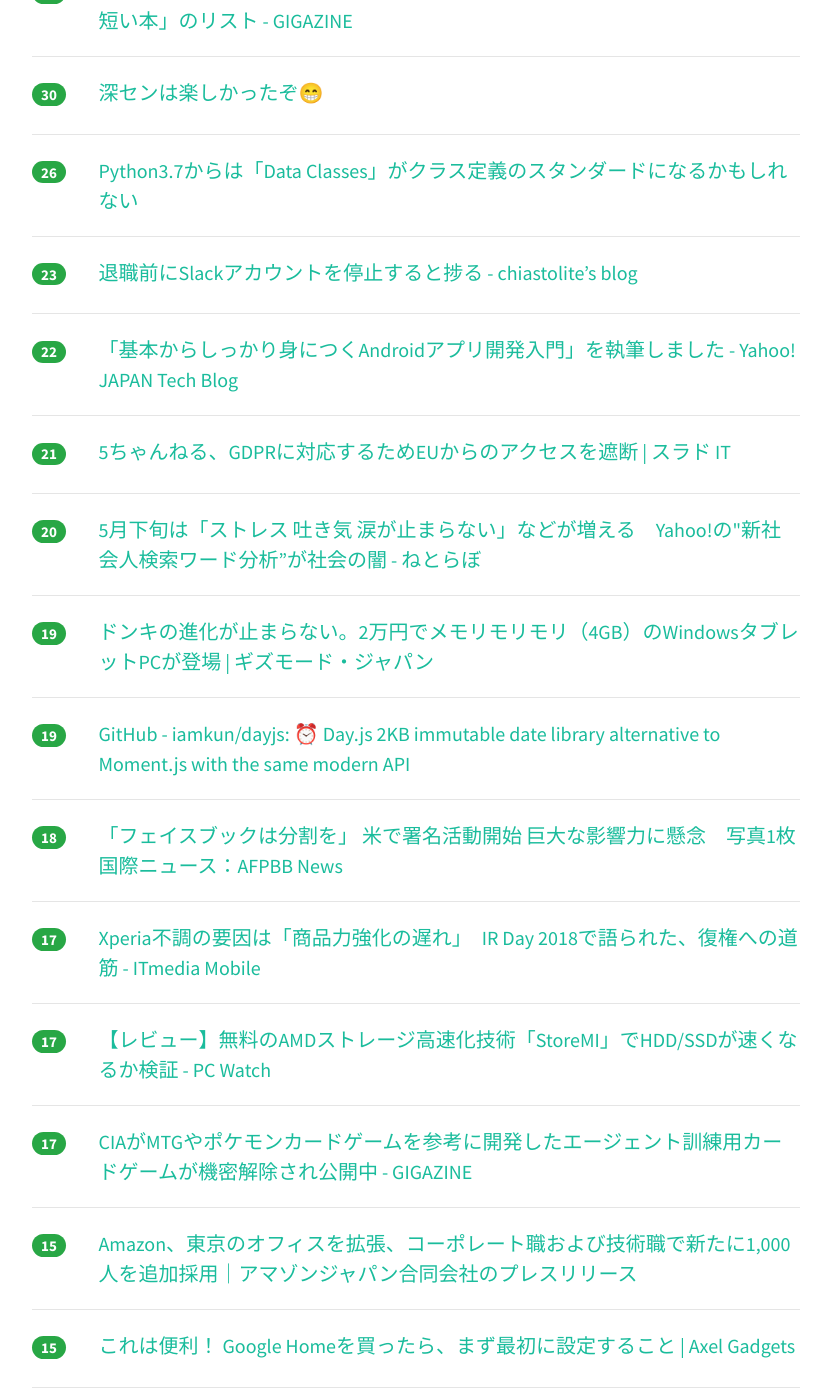
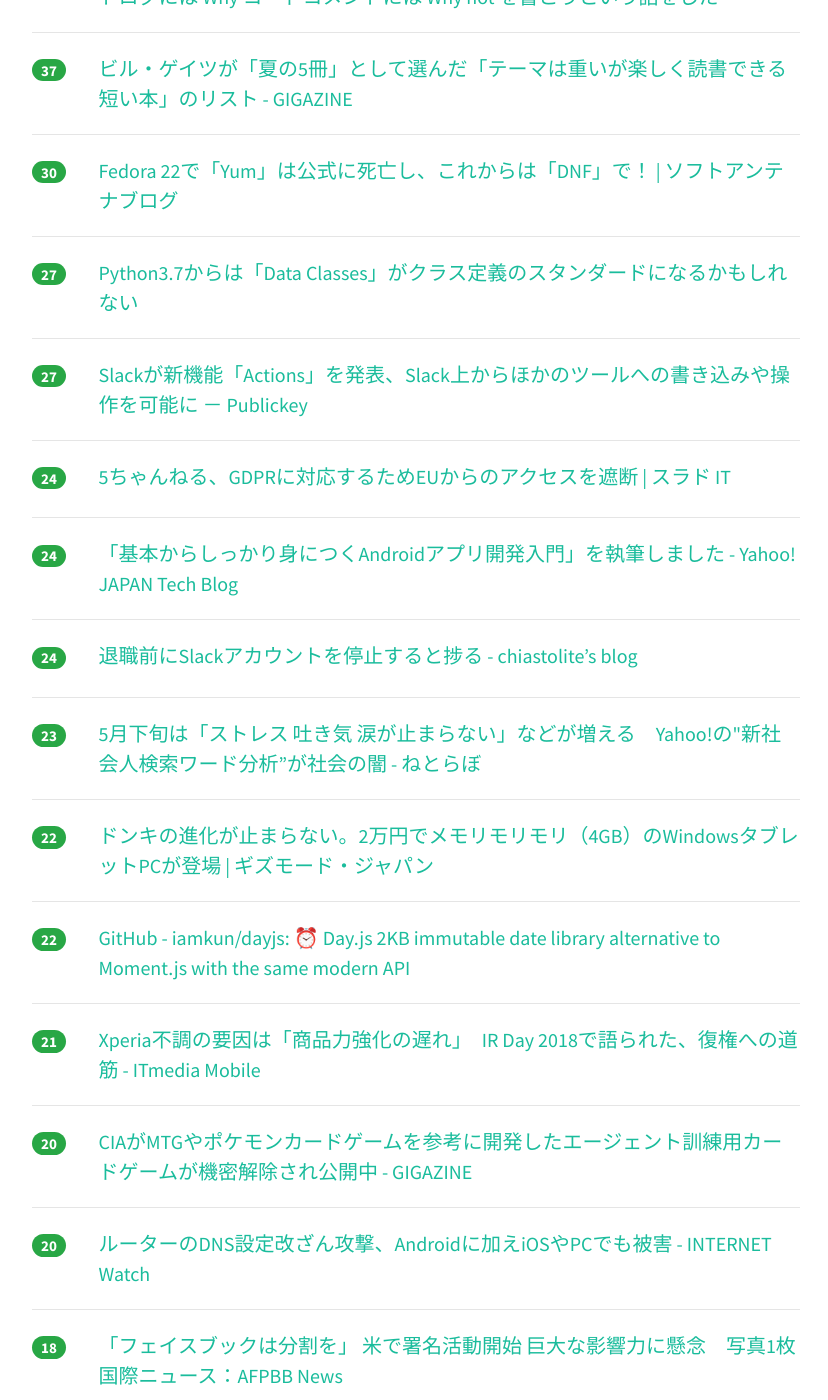
Before and after one commit to yatta47/hatena-matome-site, a Jekyll site: the page built from _posts/2018-05-23-hatena.md, in a window 1280 px wide and 1400 px high, scrolled down 521 px. Shown: the whole window, without its empty margins (224-1052 px from the left). Built offline with Jekyll 4.4.1, drawn with Linux system fonts in a browser that asks for light colours; nearby versions of some CDN libraries; some of the changed text lies outside the part shown.

Commit message:
Updated 2018-05-23

```diff
--- a/_posts/2018-05-23-hatena.md
+++ b/_posts/2018-05-23-hatena.md
@@ -1,59 +1,84 @@
 ---
 layout: post
 title:  "2018-05-23 はてぶIT"
-date:   2018-05-23 08:02:42
+date:   2018-05-23 09:03:35
 tags: [it-hotentry]
 ---
-20 件のデータあり
+24 件のデータあり
 
 <hr><div class="row">
-<div class="col-1"><span class="badge badge-pill badge-success h2">36</span></div>
+<div class="col-1"><span class="badge badge-pill badge-success h2">86</span></div>
+<div class="col-11"><a href='https://anond.hatelabo.jp/20180522233419' target='_blank'>深センは楽しかったぞ😁</a></div>
+</div>
+<hr>
+<div class="row">
+<div class="col-1"><span class="badge badge-pill badge-success h2">39</span></div>
 <div class="col-11"><a href='http://twitter.com/t_wada/status/904916106153828352' target='_blank'>Takuto Wadaさんのツイート: "コードには How テストコードには What コミットログには Why コードコメントには Why not を書こうという話をした"</a></div>
 </div>
 <hr>
 <div class="row">
-<div class="col-1"><span class="badge badge-pill badge-success h2">33</span></div>
+<div class="col-1"><span class="badge badge-pill badge-success h2">37</span></div>
 <div class="col-11"><a href='https://gigazine.net/news/20180522-5-books-worth-reading-summer/' target='_blank'>ビル・ゲイツが「夏の5冊」として選んだ「テーマは重いが楽しく読書できる短い本」のリスト - GIGAZINE</a></div>
 </div>
 <hr>
 <div class="row">
 <div class="col-1"><span class="badge badge-pill badge-success h2">30</span></div>
-<div class="col-11"><a href='https://anond.hatelabo.jp/20180522233419' target='_blank'>深センは楽しかったぞ😁</a></div>
+<div class="col-11"><a href='https://www.softantenna.com/wp/unix/yum-is-dead/' target='_blank'>Fedora 22で「Yum」は公式に死亡し、これからは「DNF」で！ | ソフトアンテナブログ</a></div>
 </div>
 <hr>
 <div class="row">
-<div class="col-1"><span class="badge badge-pill badge-success h2">26</span></div>
+<div class="col-1"><span class="badge badge-pill badge-success h2">27</span></div>
 <div class="col-11"><a href='https://qiita.com/tag1216/items/13b032348c893667862a' target='_blank'>Python3.7からは「Data Classes」がクラス定義のスタンダードになるかもしれない</a></div>
 </div>
 <hr>
 <div class="row">
-<div class="col-1"><span class="badge badge-pill badge-success h2">23</span></div>
+<div class="col-1"><span class="badge badge-pill badge-success h2">27</span></div>
+<div class="col-11"><a href='https://www.publickey1.jp/blog/18/slackactionsslack.html' target='_blank'>Slackが新機能「Actions」を発表、Slack上からほかのツールへの書き込みや操作を可能に － Publickey</a></div>
+</div>
+<hr>
+<div class="row">
+<div class="col-1"><span class="badge badge-pill badge-success h2">24</span></div>
+<div class="col-11"><a href='https://it.srad.jp/story/18/05/22/0455238/' target='_blank'>5ちゃんねる、GDPRに対応するためEUからのアクセスを遮断 | スラド IT</a></div>
+</div>
+<hr>
+<div class="row">
+<div class="col-1"><span class="badge badge-pill badge-success h2">24</span></div>
+<div class="col-11"><a href='https://techblog.yahoo.co.jp/android/201805_kuroobi_book/' target='_blank'>「基本からしっかり身につくAndroidアプリ開発入門」を執筆しました - Yahoo! JAPAN Tech Blog</a></div>
+</div>
+<hr>
+<div class="row">
+<div class="col-1"><span class="badge badge-pill badge-success h2">24</span></div>
 <div class="col-11"><a href='https://chiastolite.hatenablog.com/entry/2018/05/22/163033' target='_blank'>退職前にSlackアカウントを停止すると捗る - chiastolite’s blog</a></div>
 </div>
 <hr>
 <div class="row">
+<div class="col-1"><span class="badge badge-pill badge-success h2">23</span></div>
+<div class="col-11"><a href='http://nlab.itmedia.co.jp/nl/articles/1805/22/news072.html' target='_blank'>5月下旬は「ストレス 吐き気 涙が止まらない」などが増える　Yahoo!の"新社会人検索ワード分析”が社会の闇 - ねとらぼ</a></div>
+</div>
+<hr>
+<div class="row">
 <div class="col-1"><span class="badge badge-pill badge-success h2">22</span></div>
-<div class="col-11"><a href='https://techblog.yahoo.co.jp/android/201805_kuroobi_book/' target='_blank'>「基本からしっかり身につくAndroidアプリ開発入門」を執筆しました - Yahoo! JAPAN Tech Blog</a></div>
+<div class="col-11"><a href='https://www.gizmodo.jp/2018/05/donki-pc-rm-f106-sr.html' target='_blank'>ドンキの進化が止まらない。2万円でメモリモリモリ（4GB）のWindowsタブレットPCが登場 | ギズモード・ジャパン</a></div>
+</div>
+<hr>
+<div class="row">
+<div class="col-1"><span class="badge badge-pill badge-success h2">22</span></div>
+<div class="col-11"><a href='https://github.com/iamkun/dayjs' target='_blank'>GitHub - iamkun/dayjs: ⏰ Day.js 2KB immutable date library alternative to Moment.js with the same modern API</a></div>
 </div>
 <hr>
 <div class="row">
 <div class="col-1"><span class="badge badge-pill badge-success h2">21</span></div>
-<div class="col-11"><a href='https://it.srad.jp/story/18/05/22/0455238/' target='_blank'>5ちゃんねる、GDPRに対応するためEUからのアクセスを遮断 | スラド IT</a></div>
+<div class="col-11"><a href='http://www.itmedia.co.jp/mobile/articles/1805/22/news139.html' target='_blank'>Xperia不調の要因は「商品力強化の遅れ」　IR Day 2018で語られた、復権への道筋 - ITmedia Mobile</a></div>
 </div>
 <hr>
 <div class="row">
 <div class="col-1"><span class="badge badge-pill badge-success h2">20</span></div>
-<div class="col-11"><a href='http://nlab.itmedia.co.jp/nl/articles/1805/22/news072.html' target='_blank'>5月下旬は「ストレス 吐き気 涙が止まらない」などが増える　Yahoo!の"新社会人検索ワード分析”が社会の闇 - ねとらぼ</a></div>
+<div class="col-11"><a href='https://gigazine.net/news/20180522-cia-card-game-collection-deck/' target='_blank'>CIAがMTGやポケモンカードゲームを参考に開発したエージェント訓練用カードゲームが機密解除され公開中 - GIGAZINE</a></div>
 </div>
 <hr>
 <div class="row">
-<div class="col-1"><span class="badge badge-pill badge-success h2">19</span></div>
-<div class="col-11"><a href='https://www.gizmodo.jp/2018/05/donki-pc-rm-f106-sr.html' target='_blank'>ドンキの進化が止まらない。2万円でメモリモリモリ（4GB）のWindowsタブレットPCが登場 | ギズモード・ジャパン</a></div>
-</div>
-<hr>
-<div class="row">
-<div class="col-1"><span class="badge badge-pill badge-success h2">19</span></div>
-<div class="col-11"><a href='https://github.com/iamkun/dayjs' target='_blank'>GitHub - iamkun/dayjs: ⏰ Day.js 2KB immutable date library alternative to Moment.js with the same modern API</a></div>
+<div class="col-1"><span class="badge badge-pill badge-success h2">20</span></div>
+<div class="col-11"><a href='https://internet.watch.impress.co.jp/docs/news/1123223.html' target='_blank'>ルーターのDNS設定改ざん攻撃、Androidに加えiOSやPCでも被害 - INTERNET Watch</a></div>
 </div>
 <hr>
 <div class="row">
@@ -62,33 +87,33 @@ tags: [it-hotentry]
 </div>
 <hr>
 <div class="row">
-<div class="col-1"><span class="badge badge-pill badge-success h2">17</span></div>
-<div class="col-11"><a href='http://www.itmedia.co.jp/mobile/articles/1805/22/news139.html' target='_blank'>Xperia不調の要因は「商品力強化の遅れ」　IR Day 2018で語られた、復権への道筋 - ITmedia Mobile</a></div>
+<div class="col-1"><span class="badge badge-pill badge-success h2">18</span></div>
+<div class="col-11"><a href='https://pc.watch.impress.co.jp/docs/topic/review/1123034.html' target='_blank'>【レビュー】無料のAMDストレージ高速化技術「StoreMI」でHDD/SSDが速くなるか検証 - PC Watch</a></div>
+</div>
+<hr>
+<div class="row">
+<div class="col-1"><span class="badge badge-pill badge-success h2">18</span></div>
+<div class="col-11"><a href='https://prtimes.jp/main/html/rd/p/000000815.000004612.html' target='_blank'>Amazon、東京のオフィスを拡張、コーポレート職および技術職で新たに1,000人を追加採用｜アマゾンジャパン合同会社のプレスリリース</a></div>
+</div>
+<hr>
+<div class="row">
+<div class="col-1"><span class="badge badge-pill badge-success h2">18</span></div>
+<div class="col-11"><a href='https://gadget.axelmedia.info/google-home%E6%9C%80%E5%88%9D%E3%81%AE%E8%A8%AD%E5%AE%9A/' target='_blank'>これは便利！ Google Homeを買ったら、まず最初に設定すること | Axel Gadgets</a></div>
 </div>
 <hr>
 <div class="row">
 <div class="col-1"><span class="badge badge-pill badge-success h2">17</span></div>
-<div class="col-11"><a href='https://pc.watch.impress.co.jp/docs/topic/review/1123034.html' target='_blank'>【レビュー】無料のAMDストレージ高速化技術「StoreMI」でHDD/SSDが速くなるか検証 - PC Watch</a></div>
+<div class="col-11"><a href='https://note.mu/pennahito/n/n9300f52f5e79' target='_blank'>webマガジンに著書の内容が無断で大幅引用（盗用？）されたときに、著者が思うこと。｜磯木淳寛｜note</a></div>
 </div>
 <hr>
 <div class="row">
 <div class="col-1"><span class="badge badge-pill badge-success h2">17</span></div>
-<div class="col-11"><a href='https://gigazine.net/news/20180522-cia-card-game-collection-deck/' target='_blank'>CIAがMTGやポケモンカードゲームを参考に開発したエージェント訓練用カードゲームが機密解除され公開中 - GIGAZINE</a></div>
+<div class="col-11"><a href='https://www.publickey1.jp/blog/18/slackslack_developer_tools.html' target='_blank'>Slackアプリケーション開発者の支援ツール「Slack Developer Tools」発表 － Publickey</a></div>
 </div>
 <hr>
 <div class="row">
 <div class="col-1"><span class="badge badge-pill badge-success h2">15</span></div>
-<div class="col-11"><a href='https://prtimes.jp/main/html/rd/p/000000815.000004612.html' target='_blank'>Amazon、東京のオフィスを拡張、コーポレート職および技術職で新たに1,000人を追加採用｜アマゾンジャパン合同会社のプレスリリース</a></div>
-</div>
-<hr>
-<div class="row">
-<div class="col-1"><span class="badge badge-pill badge-success h2">15</span></div>
-<div class="col-11"><a href='https://gadget.axelmedia.info/google-home%E6%9C%80%E5%88%9D%E3%81%AE%E8%A8%AD%E5%AE%9A/' target='_blank'>これは便利！ Google Homeを買ったら、まず最初に設定すること | Axel Gadgets</a></div>
-</div>
-<hr>
-<div class="row">
-<div class="col-1"><span class="badge badge-pill badge-success h2">14</span></div>
-<div class="col-11"><a href='https://www.softantenna.com/wp/unix/yum-is-dead/' target='_blank'>Fedora 22で「Yum」は公式に死亡し、これからは「DNF」で！ | ソフトアンテナブログ</a></div>
+<div class="col-11"><a href='http://jp.gamesindustry.biz/article/1805/18051802/' target='_blank'>コスパは最強，Oculus GoはモバイルVRを普及させるか？ - GamesIndustry.biz Japan Edition</a></div>
 </div>
 <hr>
 <div class="row">
@@ -98,11 +123,6 @@ tags: [it-hotentry]
 <hr>
 <div class="row">
 <div class="col-1"><span class="badge badge-pill badge-success h2">13</span></div>
-<div class="col-11"><a href='http://jp.gamesindustry.biz/article/1805/18051802/' target='_blank'>コスパは最強，Oculus GoはモバイルVRを普及させるか？ - GamesIndustry.biz Japan Edition</a></div>
-</div>
-<hr>
-<div class="row">
-<div class="col-1"><span class="badge badge-pill badge-success h2">9</span></div>
 <div class="col-11"><a href='https://capitalp.jp/2018/05/22/how-wordpress-changed-by-gdpr/' target='_blank'>WordPress 4.9.6のGDPR導入でなにが変わったのか - Capital P</a></div>
 </div>
 <hr>
```
